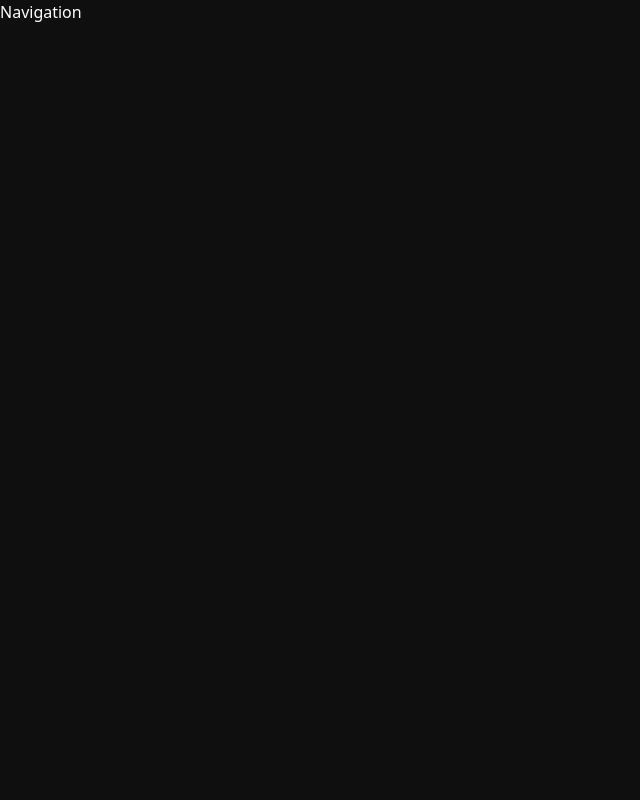
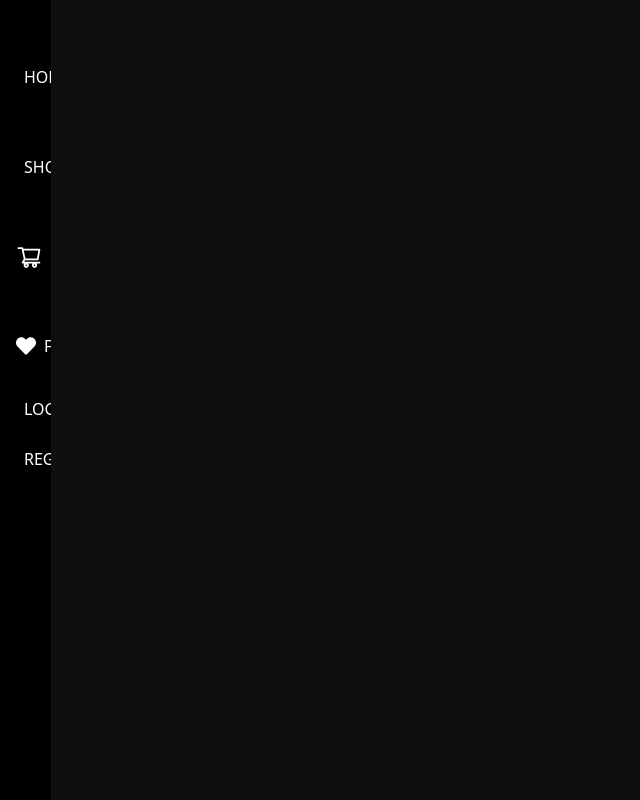
Before and after one commit to mdgolammafuz/mern_e-commerce, a React (Vite) app in the folder frontend/: page / in a window 1280 px wide. Shown: the whole page, without its empty margins (0-640 px from the left). Built offline with nearby package versions, Linux system fonts and the light colour scheme.

Commit message:
Basic structure of Navigation implemented

```diff
--- a/frontend/src/pages/Auth/Navigation.jsx
+++ b/frontend/src/pages/Auth/Navigation.jsx
@@ -1,9 +1,91 @@
+import { useState } from "react";
+import {
+  AiOutlineHome,
+  AiOutlineShopping,
+  AiOutlineLogin,
+  AiOutlineUserAdd,
+  AiOutlineShoppingCart,
+} from "react-icons/ai";
+import { FaHeart } from "react-icons/fa";
+import { Link } from "react-router-dom";
+import { useNavigate } from "react-router-dom";
+import "./Navigation.css";
+
+export default function Navigation ()
+{
+  const [ dropdownOpen, setDropdownOpen ] = useState( false );
+  const [showSidebar, setShowSidebar] = useState(false);
+
+  const toggleDropdown = () => {
+    setDropdownOpen(!dropdownOpen);
+  };
+
+  return (
 
 
-export default function Navigation() {
-  return (
-    <div>
-      Navigation
+    <div
+      style={{ zIndex: 9999 }}
+      className={`${
+        showSidebar ? "hidden" : "flex"
+      } xl:flex lg:flex md:hidden sm:hidden flex-col justify-between p-4 text-white bg-[#000] w-[4%] hover:w-[15%] h-[100vh]  fixed `}
+      id="navigation-container"
+    >
+      <div className="flex flex-col justify-center space-y-4">
+
+        <Link
+          to="/"
+          className="flex items-center transition-transform transform hover:translate-x-2"
+        >
+          <AiOutlineHome className="mr-2 mt-[3rem]" size={26} />
+          <span className="hidden nav-item-name mt-[3rem]">HOME</span>{" "}
+        </Link>
+
+        <Link
+          to="/shop"
+          className="flex items-center transition-transform transform hover:translate-x-2"
+        >
+          <AiOutlineShopping className="mr-2 mt-[3rem]" size={26} />
+          <span className="hidden nav-item-name mt-[3rem]">SHOP</span>{" "}
+        </Link>
+
+        <Link to="/cart" className="flex relative">
+          <div className="flex items-center transition-transform transform hover:translate-x-2">
+            <AiOutlineShoppingCart className="mt-[3rem] mr-2" size={26} />
+            <span className="hidden nav-item-name mt-[3rem]">Cart</span>{" "}
+          </div>
+        </Link>
+
+        <Link to="/favorite" className="flex relative">
+          <div className="flex justify-center items-center transition-transform transform hover:translate-x-2">
+            <FaHeart className="mt-[3rem] mr-2" size={20} />
+            <span className="hidden nav-item-name mt-[3rem]">
+              Favorites
+            </span>{" "}
+          </div>
+        </Link>
+
+        <ul>
+            <li>
+              <Link
+                to="/login"
+                className="flex items-center mt-5 transition-transform transform hover:translate-x-2"
+              >
+                <AiOutlineLogin className="mr-2 mt-[4px]" size={26} />
+                <span className="hidden nav-item-name">LOGIN</span>
+              </Link>
+            </li>
+            <li>
+              <Link
+                to="/register"
+                className="flex items-center mt-5 transition-transform transform hover:translate-x-2"
+              >
+                <AiOutlineUserAdd className="mr-2 mt-[4px]" size={26} />
+                <span className="hidden nav-item-name">REGISTER</span>
+              </Link>
+            </li>
+          </ul>
+
+      </div>
     </div>
-  )
+  );
 }
```
